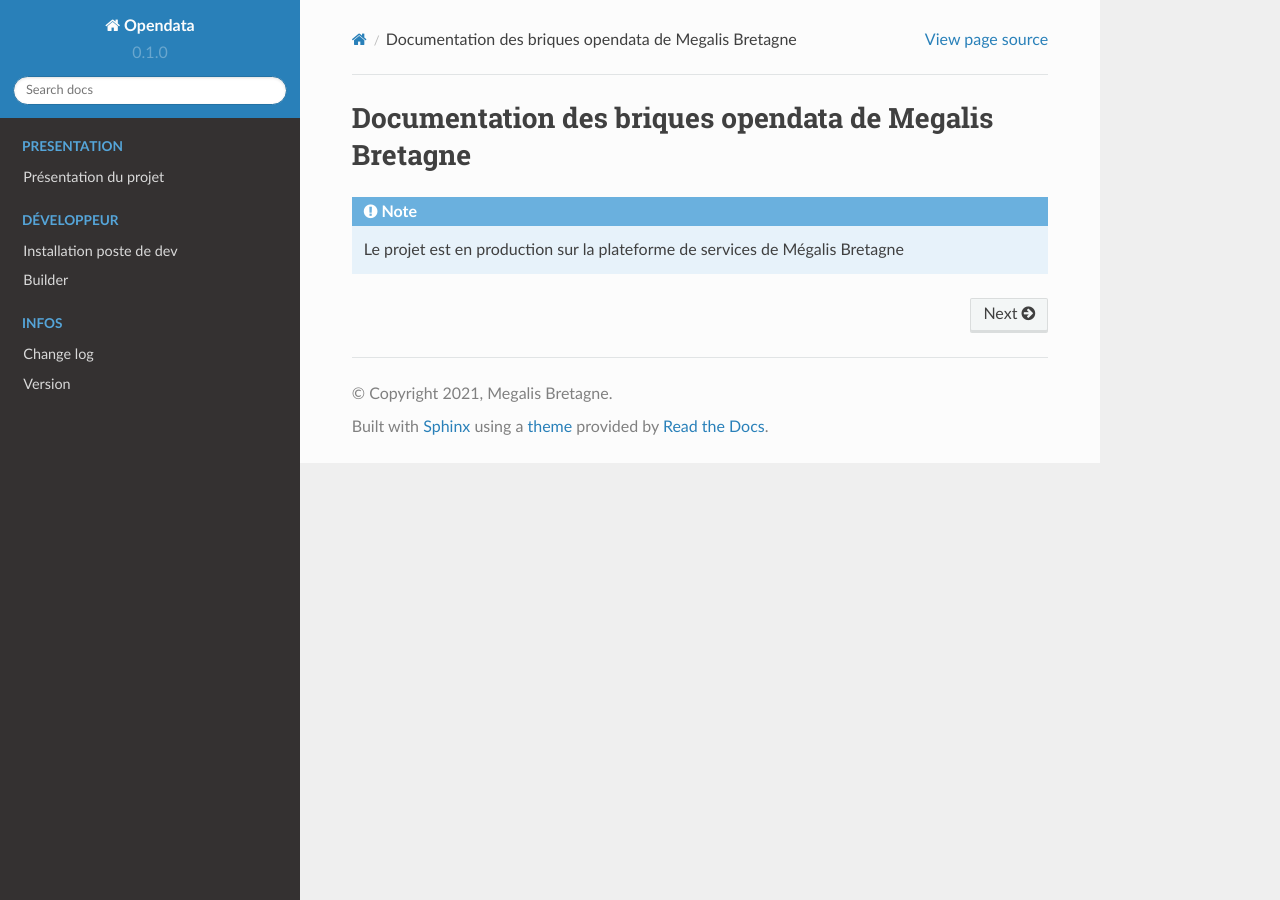
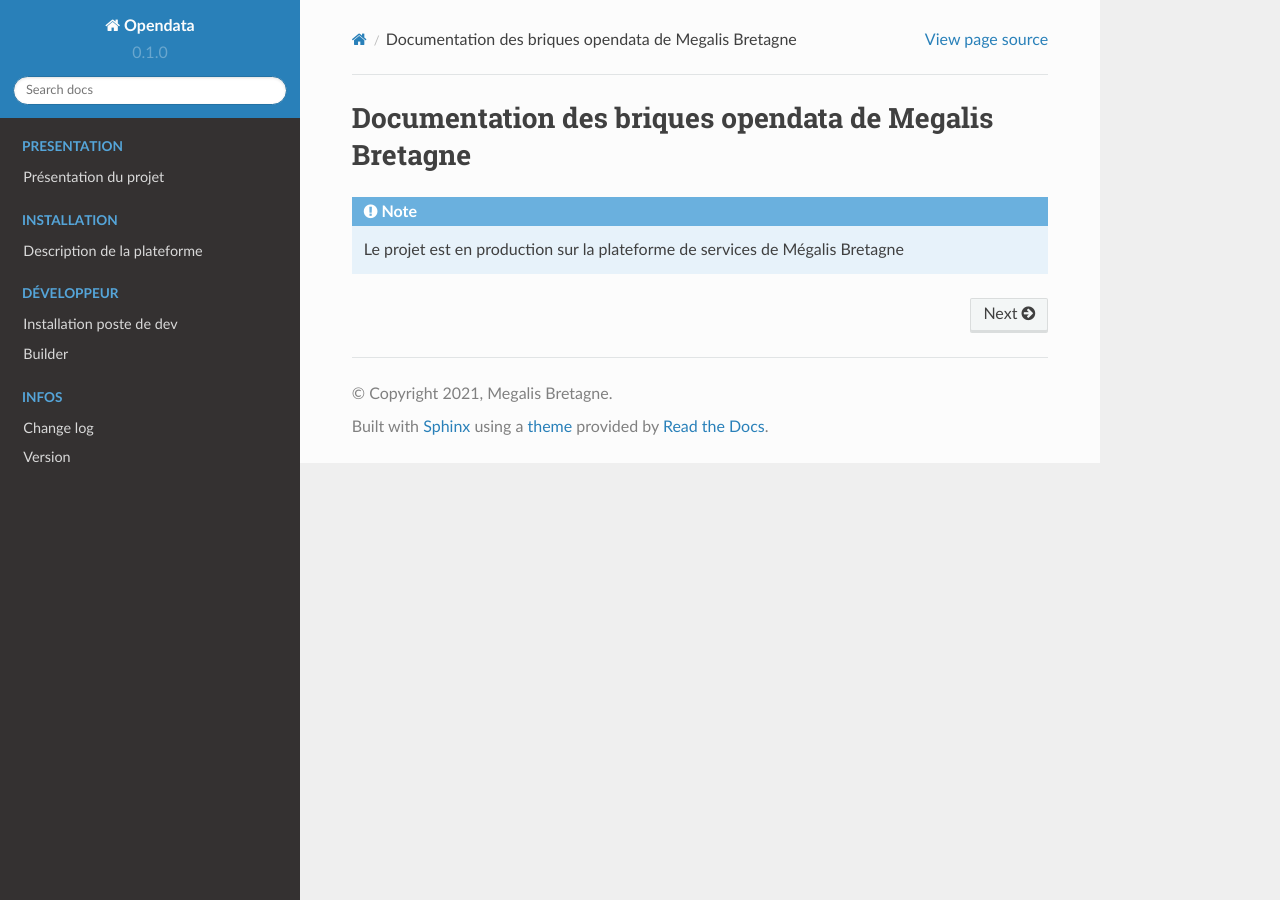
Before and after one commit to megalis-bretagne/opendata-extraction, a Sphinx documentation site: the page built from docs/source/index.rst, in a window 1280 px wide. Built offline with Sphinx 7.4.7 and the Read the Docs theme 2.0.0, drawn with Linux system fonts in a browser that asks for light colours; pages that are not in the unit, such as notebooks, are missing from menus; some of the changed lines change nothing that is shown.

Commit message:
Ajout doc

```diff
--- a/docs/source/index.rst
+++ b/docs/source/index.rst
@@ -18,13 +18,7 @@
    :hidden:
    :caption: Installation
 
-   guide/installationPrerequis.md
-   guide/parametrageKeycloak.md
-   guide/parametragePastell.md
-   guide/installationExtraction.md
-   guide/installationFront.md
-
-
+   guide/prerequis.md
 
 .. toctree::
    :maxdepth: 2
```
Also changed, not shown: docs/source/guide/prerequis.md (renamed from docs/source/guide/installationPrerequis.md, +1 -1 lines).
